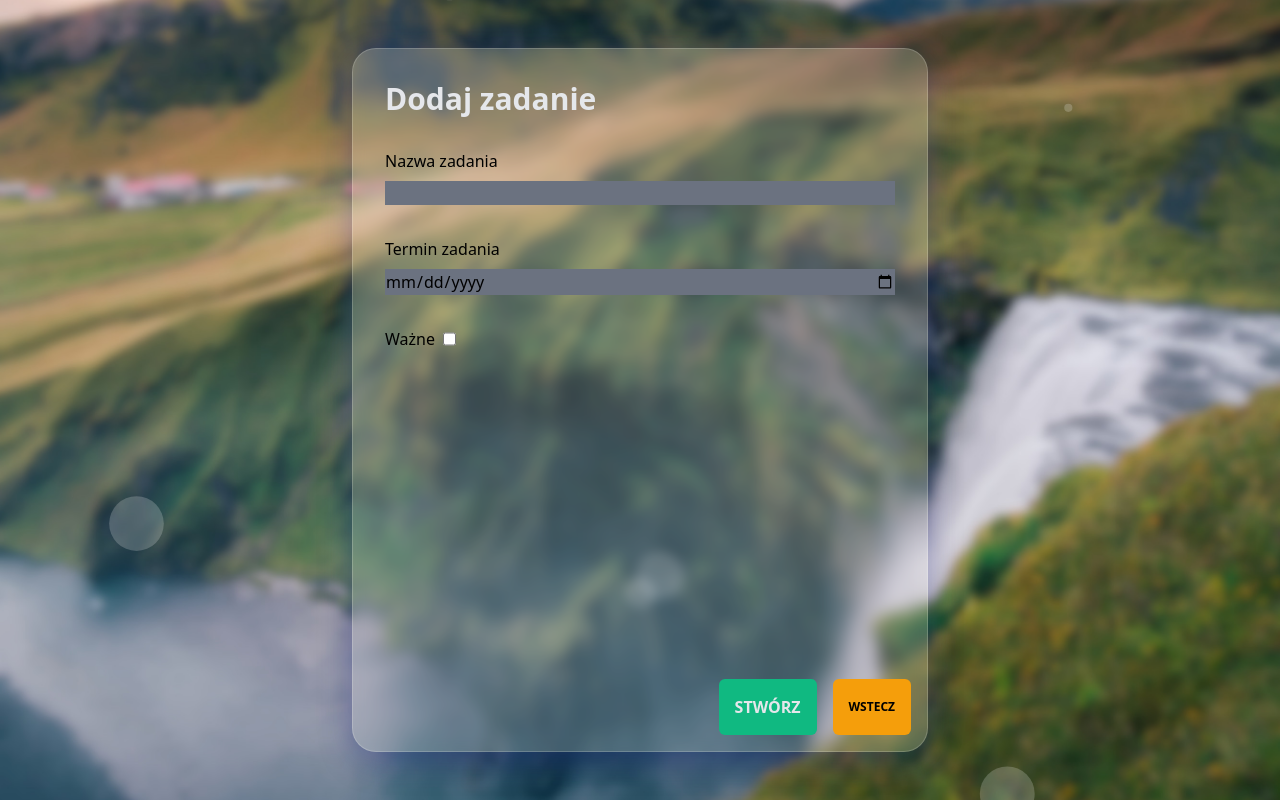
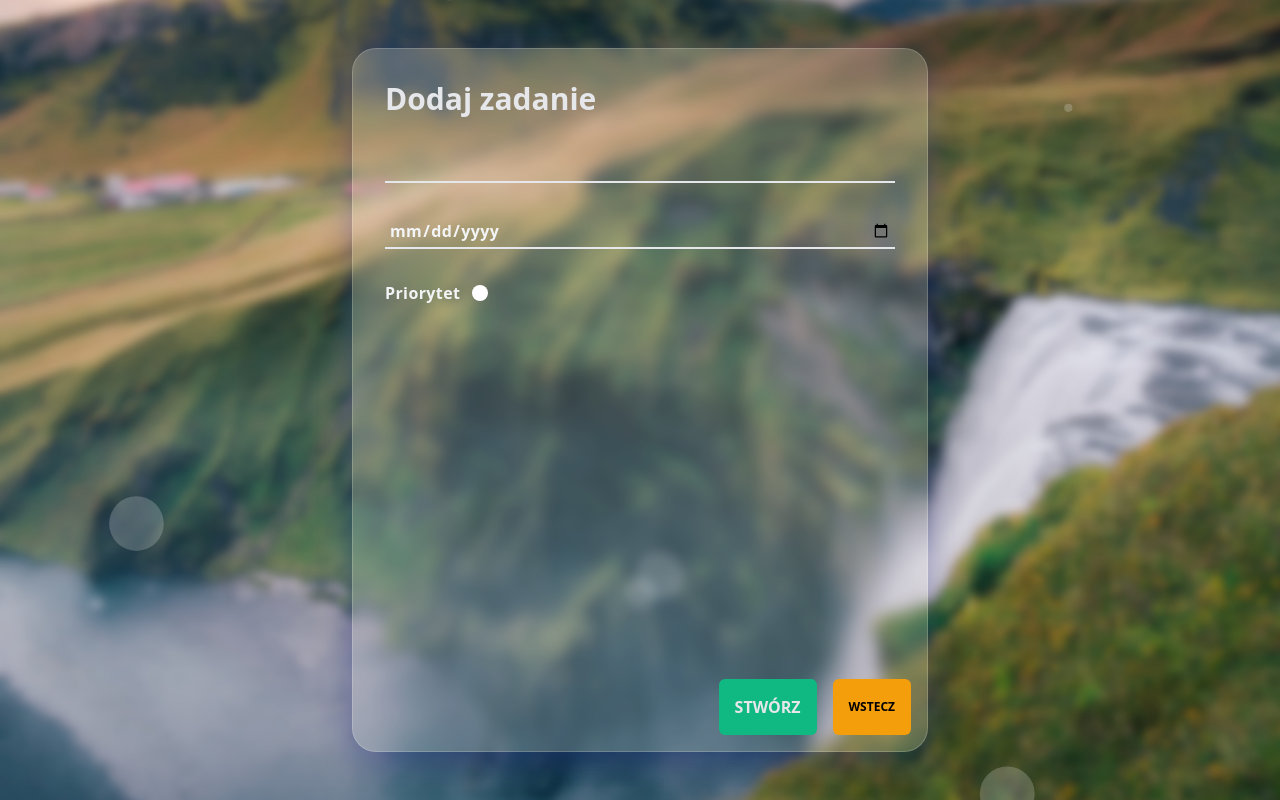
Before and after one commit to CubeStormPrivate/todo-app, a React (Create React App) app: page / in a window 1280 px wide. Both pictures are taken after a click on the button "DODAJ ZADANIE". Built offline with nearby package versions, Linux system fonts and the light colour scheme.

Commit message:
Create task view layout

```diff
--- a/package.json
+++ b/package.json
@@ -8,6 +8,7 @@
     "@fortawesome/free-solid-svg-icons": "^5.15.4",
     "@fortawesome/react-fontawesome": "^0.1.16",
     "@reduxjs/toolkit": "^1.6.2",
+    "@tailwindcss/forms": "^0.4.0",
     "@testing-library/jest-dom": "^5.16.1",
     "@testing-library/react": "^11.2.7",
     "@testing-library/user-event": "^12.8.3",
--- a/src/components/SingleTask.tsx
+++ b/src/components/SingleTask.tsx
@@ -28,13 +28,8 @@ export const SingleTask: React.FC<SingleTaskProps> = ({ id, name, date, isImport
         store.dispatch(updateIsImportant({ id }));
     }
 
-    const handleChangeName = (name: string) => {
-        setNameEdited(name);
-    }
-
-    const handleChangeDate = (date: string) => {
-        setDateEdited(date);
-    }
+    const handleChangeName = (name: string) => setNameEdited(name);
+    const handleChangeDate = (date: string) => setDateEdited(date);
 
     const handleUpdate = () => {
         setIsEditing(false);
--- a/src/components/inc/Checkbox.tsx
+++ b/src/components/inc/Checkbox.tsx
@@ -12,15 +12,18 @@ export const Checkbox: React.FC<CheckboxProps> = ({ name, styles, value, setValu
     const uniqid = Date.now().toString(36) + Math.random().toString(36).substr(2);
 
     return (
-        <div className="flex gap-2">
-            <label htmlFor={uniqid}> {name} </label>
+        <div className="flex items-center gap-3">
+            <label
+                htmlFor={uniqid}
+                className="text-gray-100 font-bold tracking-wide cursor-pointer"
+            > {name} </label>
 
             <input
                 id={uniqid}
                 type="checkbox"
                 value={value}
-                className={`bg-gray-500 border-none ${styles}`}
                 onChange={event => setValue(event.target.checked)}
+                className={`w-4 h-4 text-green-500 rounded-full border-transparent focus:border-transparent outline-none focus:outline-none focus:ring focus:ring-offset-0 focus:ring-indigo-200 focus:ring-opacity-0 cursor-pointer ${styles}`}
             />
         </div>
     );
--- a/src/components/inc/Input.tsx
+++ b/src/components/inc/Input.tsx
@@ -4,24 +4,24 @@ import * as React from 'react';
 interface InputProps {
     type: string,
     name: string,
+    refProp?: React.RefObject<HTMLInputElement>,
     styles?: string,
     value: string,
     setValue: (value: string) => void
 }
 
-export const Input: React.FC<InputProps> = ({ type, name, styles, value, setValue }) => {
-    const uniqid = Date.now().toString(36) + Math.random().toString(36).substr(2);
-
+export const Input: React.FC<InputProps> = ({ type, name, refProp, styles, value, setValue }) => {
     return (
         <div className="flex flex-col gap-2">
-            <label htmlFor={uniqid}> {name} </label>
-
             <input
-                id={uniqid}
                 type={type}
                 value={value}
-                className={`bg-gray-500 border-none ${styles}`}
+                ref={refProp}
+                placeholder={name}
+                className={`text-gray-100 font-bold tracking-wide placeholder-opacity-50 placeholder-gray-100 bg-transparent border-0 border-b-2 border-gray-200 focus:border-gray-200 focus:ring-0 p-1 ${styles}`}
                 onChange={event => setValue(event.target.value)}
+                onFocus={event => event.target.placeholder = ''}
+                onBlur={event => event.target.placeholder = name}
             />
         </div>
     );
--- a/src/components/views/Create.tsx
+++ b/src/components/views/Create.tsx
@@ -1,6 +1,6 @@
 import * as React from 'react';
 
-import { useState } from 'react';
+import { useState, useRef, useEffect } from 'react';
 import { useNavigate } from 'react-router';
 
 import { create } from '../../reducers/task';
@@ -18,6 +18,8 @@ export const Create: React.FC = () => {
     const [date, setDate] = useState('');
     const [isImportant, setIsImportant] = useState(false);
 
+    const inputNameRef = useRef<HTMLInputElement>(null);
+
     const navigation = useNavigate();
 
     const handleSubmit = (event: React.FormEvent) => {
@@ -28,6 +30,10 @@ export const Create: React.FC = () => {
         store.dispatch(create({ id, name, date, isImportant }));
         navigation('/');
     }
+
+    useEffect(() => {
+        inputNameRef.current && inputNameRef.current.focus();
+    }, []);
 
 
     return (
@@ -43,6 +49,7 @@ export const Create: React.FC = () => {
                         type="text"
                         name="Nazwa zadania"
                         styles={''}
+                        refProp={inputNameRef}
                         value={name}
                         setValue={setName}
                     />
@@ -56,7 +63,7 @@ export const Create: React.FC = () => {
                     />
 
                     <Checkbox
-                        name="Ważne"
+                        name="Priorytet"
                         styles={''}
                         value={String(isImportant)}
                         setValue={setIsImportant}
--- a/tailwind.config.js
+++ b/tailwind.config.js
@@ -11,5 +11,7 @@ module.exports = {
   variants: {
     extend: {},
   },
-  plugins: [],
+  plugins: [
+    require('@tailwindcss/forms'),
+  ]
 }
```
Also changed, not shown: 1 other file (tests, documents, lock files or other folders).
